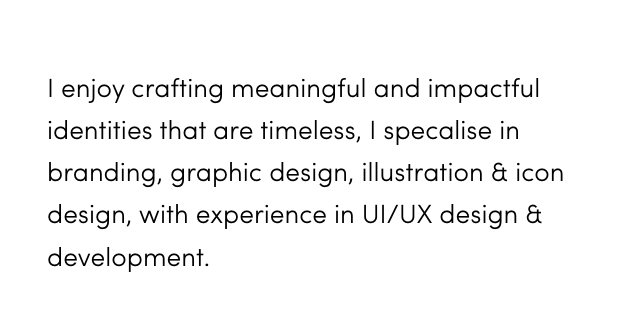
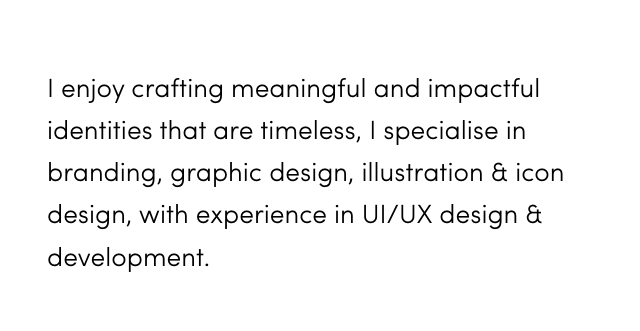
Before and after one commit to lewps/lsully, a website: page about.html in a window 1280 px wide. Shown: the part 165-496 px from the top of the page, 148-788 px from the left. Drawn offline with Linux system fonts and the light colour scheme; a web font is replaced by a local one.

Commit message:
about change

```diff
--- a/about.html
+++ b/about.html
@@ -69,7 +69,7 @@
 		<div class="container">
 			<div class="page-title_wrap">
 				<div class="page-title">
-					<h1>I enjoy crafting meaningful and impactful identities that are timeless, I specalise in branding, graphic design, illustration & icon design, with experience in UI/UX design & development.</h1>
+					<h1>I enjoy crafting meaningful and impactful identities that are timeless, I specialise in branding, graphic design, illustration & icon design, with experience in UI/UX design & development.</h1>
 				</div><!-- <div class="sticker-wrap">
                <img width="110px" src="../uploads/hand-icon-02.svg"></img>
             </div> -->
```
